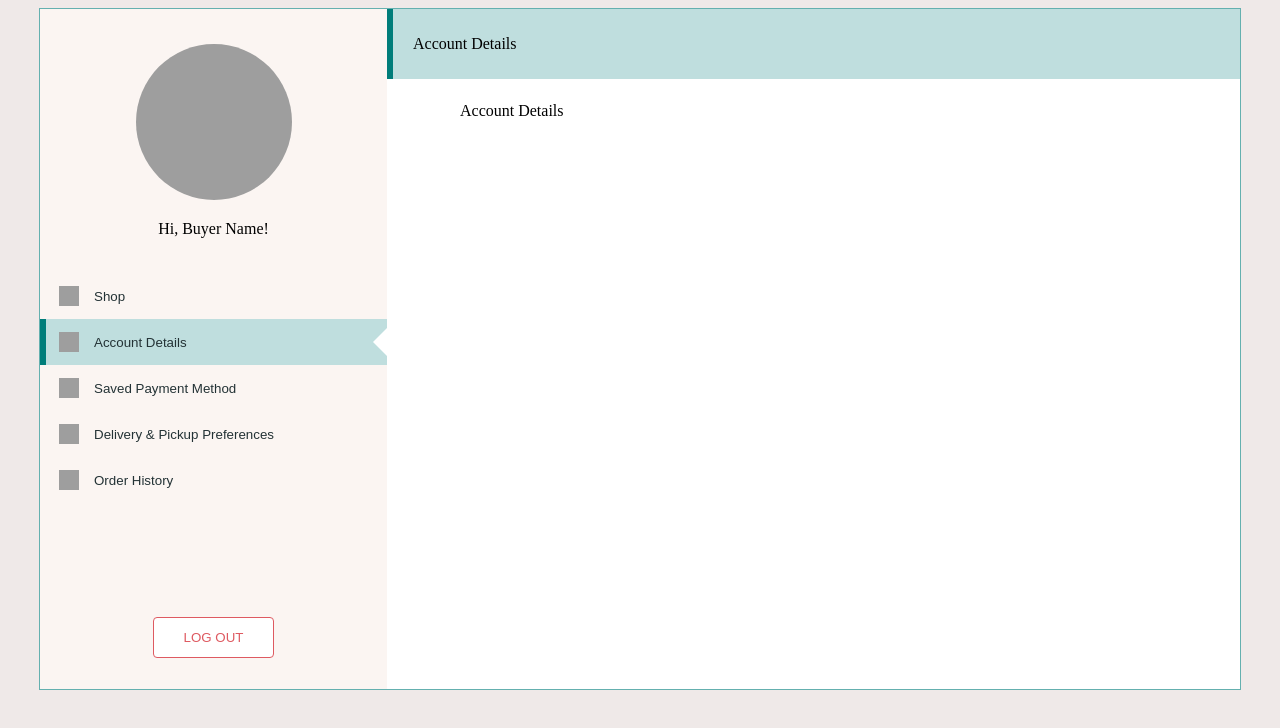
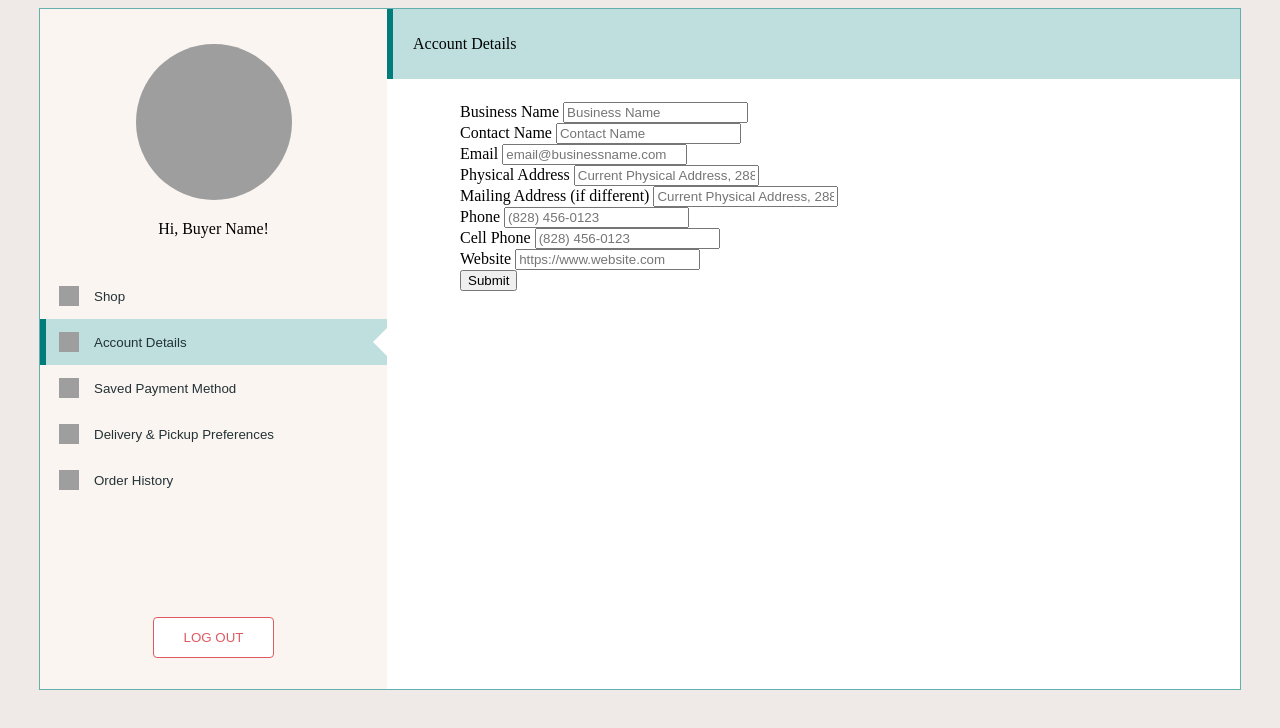
Before and after one commit to onlinetrainingconcepts/stemz-dashboard, a website built with Vite: page index.html in a window 1280 px wide. Both pictures are taken after a click on the button "Account Details". Built offline with nearby package versions, Linux system fonts and the light colour scheme; grey boxes are pictures that could not be loaded.

Commit message:
feat: add account details markup

```diff
--- a/index.html
+++ b/index.html
@@ -163,7 +163,93 @@
 								</div>
 							</div>
 						</div>
-						<div id="account" class="tabcontent">Account Details</div>
+						<div id="account" class="tabcontent">
+							<div class="account__container">
+								<div class="account__form">
+									<form action="POST">
+										<!-- Business Name -->
+										<div class="account__label-input">
+											<label for="account__business-name">Business Name</label>
+											<input
+												type="text"
+												id="account__business-name"
+												placeholder="Business Name"
+											/>
+										</div>
+										<!-- Contact Name -->
+										<div class="account__label-input">
+											<label for="account__contact-name">Contact Name</label>
+											<input
+												type="text"
+												id="account__contact-name"
+												placeholder="Contact Name"
+											/>
+										</div>
+										<!-- Email -->
+										<div class="account__label-input">
+											<label for="account__email">Email</label>
+											<input
+												type="email"
+												id="account__email"
+												placeholder="email@businessname.com"
+											/>
+										</div>
+										<!-- Physical Address -->
+										<div class="account__label-input">
+											<label for="account__physical-address"
+												>Physical Address</label
+											>
+											<input
+												type="text"
+												id="account__physical-address"
+												placeholder="Current Physical Address, 28801, NC"
+											/>
+										</div>
+										<!-- Mailing Address -->
+										<div class="account__label-input">
+											<label for="account__mailing-address"
+												>Mailing Address (if different)</label
+											>
+											<input
+												type="text"
+												id="account__mailing-address"
+												placeholder="Current Physical Address, 28801, NC"
+											/>
+										</div>
+										<!-- Phone -->
+										<div class="account__label-input">
+											<label for="account__phone">Phone</label>
+											<input
+												type="tel"
+												id="account__phone"
+												placeholder="(828) 456-0123"
+											/>
+										</div>
+										<!-- Cell Phone -->
+										<div class="account__label-input">
+											<label for="account__cell-phone">Cell Phone</label>
+											<input
+												type="tel"
+												id="account__cell-phone"
+												placeholder="(828) 456-0123"
+											/>
+										</div>
+										<!-- Website -->
+										<div class="account__label-input">
+											<label for="account__website">Website</label>
+											<input
+												type="text"
+												id="account__website"
+												placeholder="https://www.website.com"
+											/>
+										</div>
+										<button type="submit" class="dashboard__button-primary">
+											Submit
+										</button>
+									</form>
+								</div>
+							</div>
+						</div>
 						<div id="payment" class="tabcontent">Payment Methods</div>
 						<div id="delivery" class="tabcontent">Delivery &amp; Pickup</div>
 						<div id="orders" class="tabcontent">Order History</div>
```
